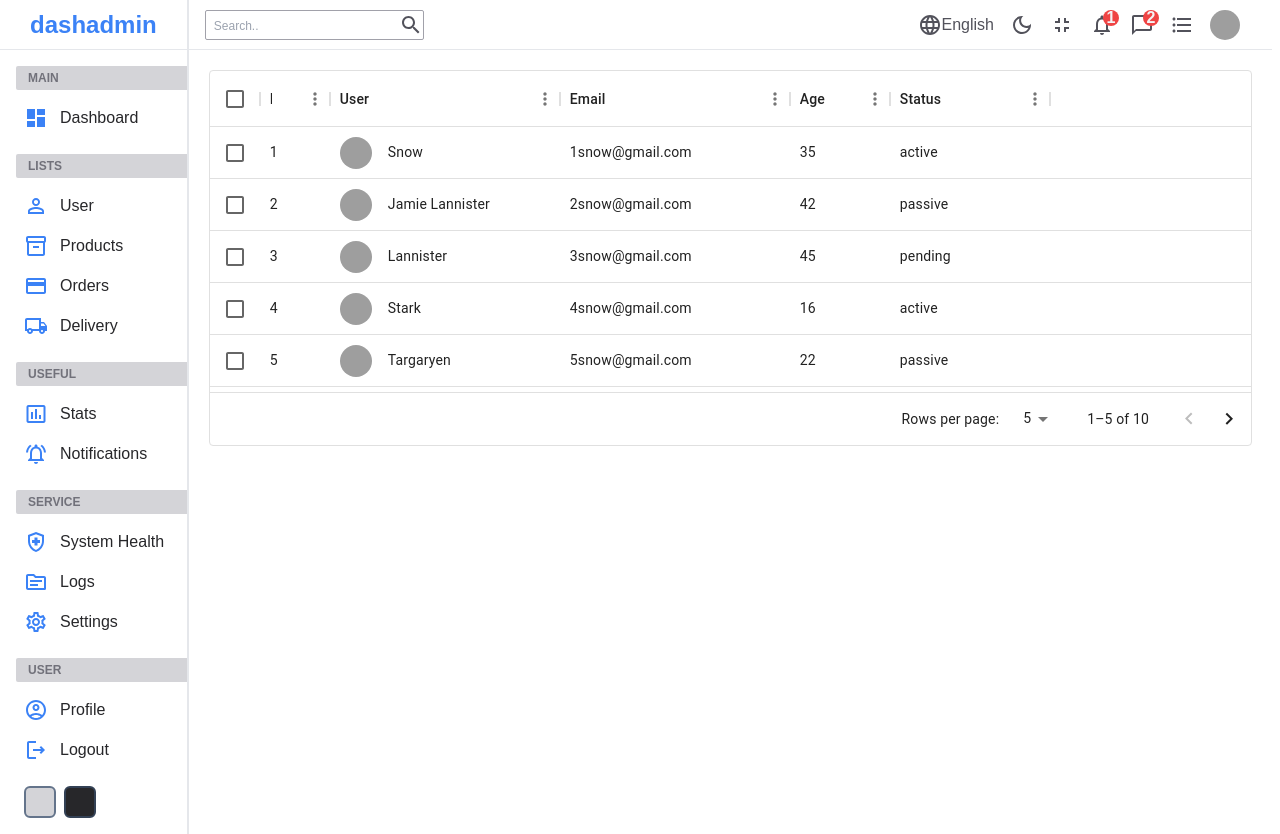
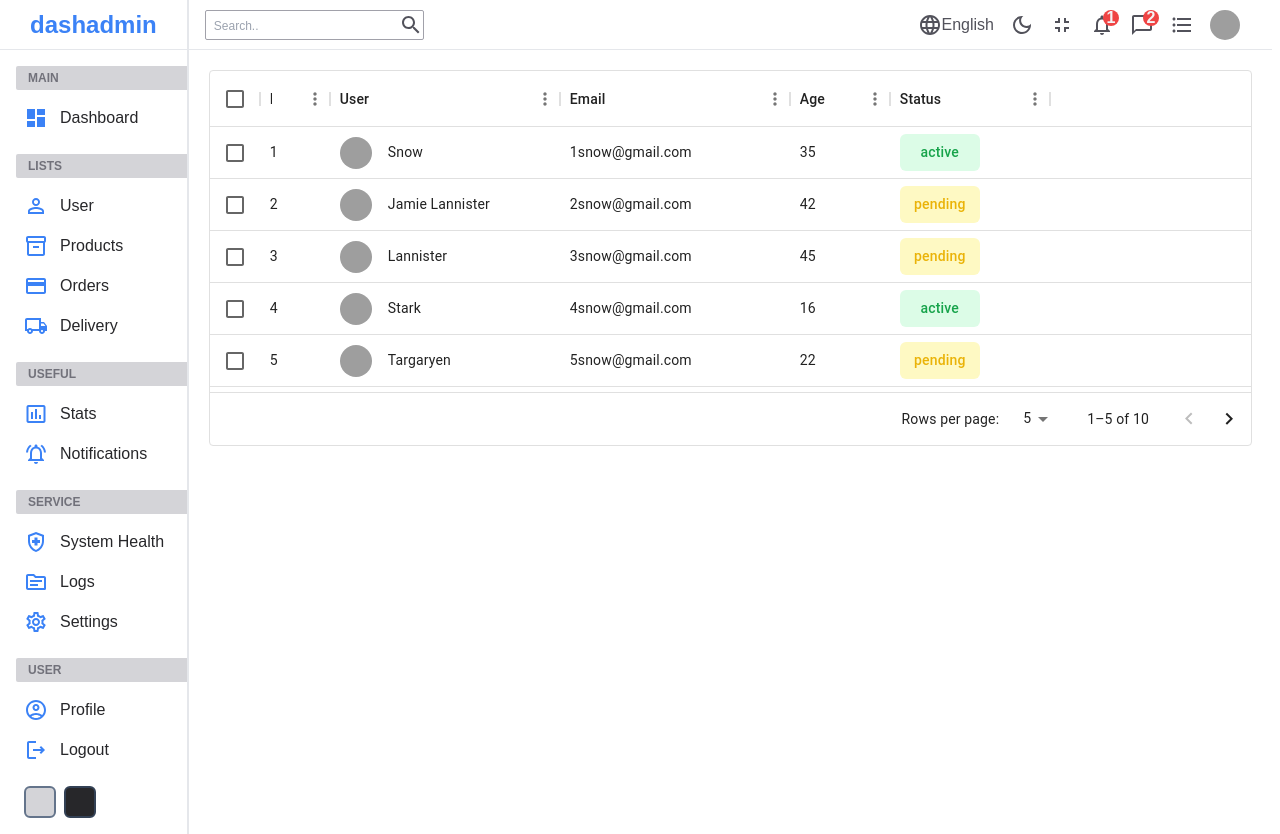
Before and after one commit to cbarcinas/admin-panel, a React (Create React App) app: page /users in a window 1280 px wide. Built offline with nearby package versions, Linux system fonts and the light colour scheme; grey boxes are pictures that could not be loaded.

Commit message:
updated data

```diff
--- a/src/datatableSource.js
+++ b/src/datatableSource.js
@@ -34,7 +34,13 @@ export const userColumns = [
     width: 160,
     renderCell: (params) => {
       return (
-        <div className={`cellWithStatus ${params.row.status}`}>
+        <div
+          className={`mr-2 w-20 p-2 rounded-md text-center font-medium ${
+            params.row.status === 'active'
+              ? 'bg-green-100 text-green-600'
+              : 'bg-yellow-100 text-yellow-500'
+          } ${params.row.status}`}
+        >
           {params.row.status}
         </div>
       );
@@ -57,7 +63,7 @@ export const userRows = [
     username: 'Jamie Lannister',
     img: 'https://images.pexels.com/photos/1820770/pexels-photo-1820770.jpeg?auto=compress&cs=tinysrgb&dpr=2&w=500',
     email: '2snow@gmail.com',
-    status: 'passive',
+    status: 'pending',
     age: 42,
   },
   {
@@ -81,7 +87,7 @@ export const userRows = [
     username: 'Targaryen',
     img: 'https://images.pexels.com/photos/1820770/pexels-photo-1820770.jpeg?auto=compress&cs=tinysrgb&dpr=2&w=500',
     email: '5snow@gmail.com',
-    status: 'passive',
+    status: 'pending',
     age: 22,
   },
   {
@@ -97,7 +103,7 @@ export const userRows = [
     username: 'Clifford',
     img: 'https://images.pexels.com/photos/1820770/pexels-photo-1820770.jpeg?auto=compress&cs=tinysrgb&dpr=2&w=500',
     email: '7snow@gmail.com',
-    status: 'passive',
+    status: 'pending',
     age: 44,
   },
   {
@@ -113,7 +119,7 @@ export const userRows = [
     username: 'Roxie',
     img: 'https://images.pexels.com/photos/1820770/pexels-photo-1820770.jpeg?auto=compress&cs=tinysrgb&dpr=2&w=500',
     email: 'snow@gmail.com',
-    status: 'pending',
+    status: 'active',
     age: 65,
   },
   {
```
